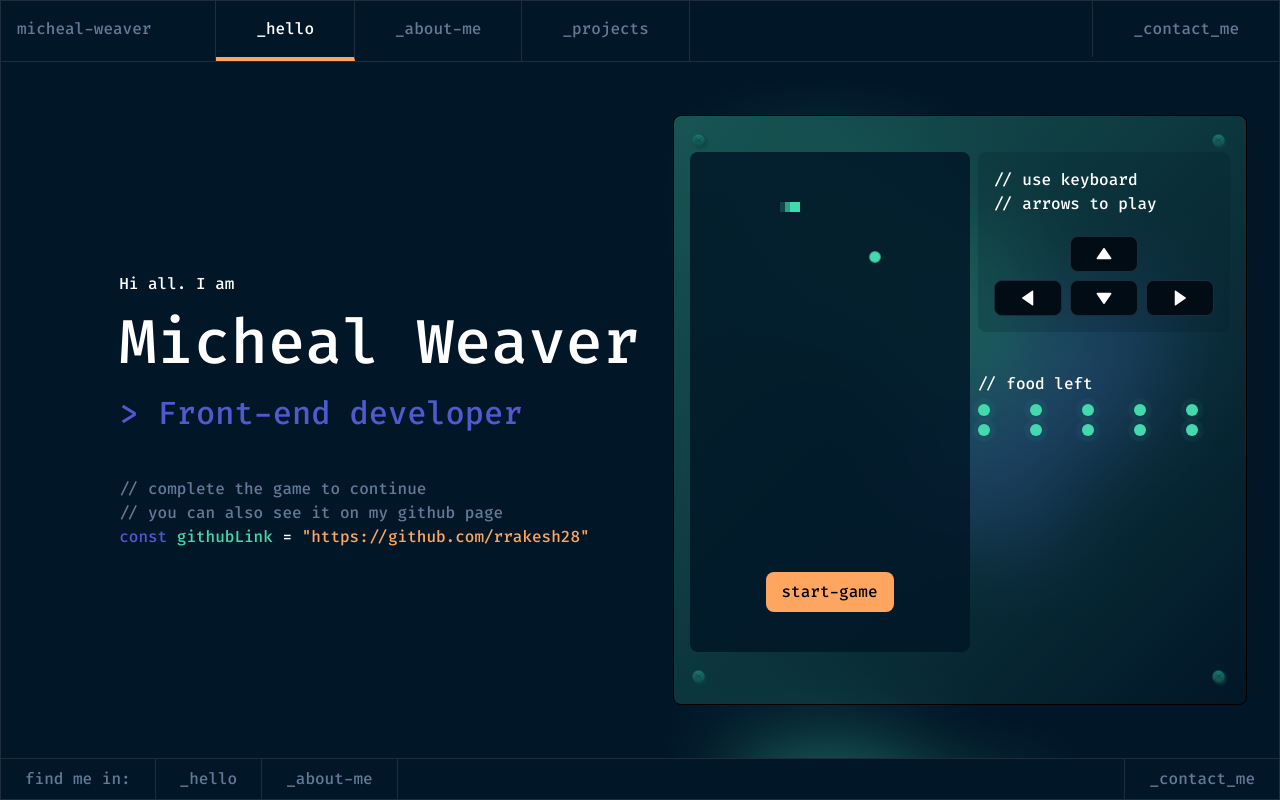
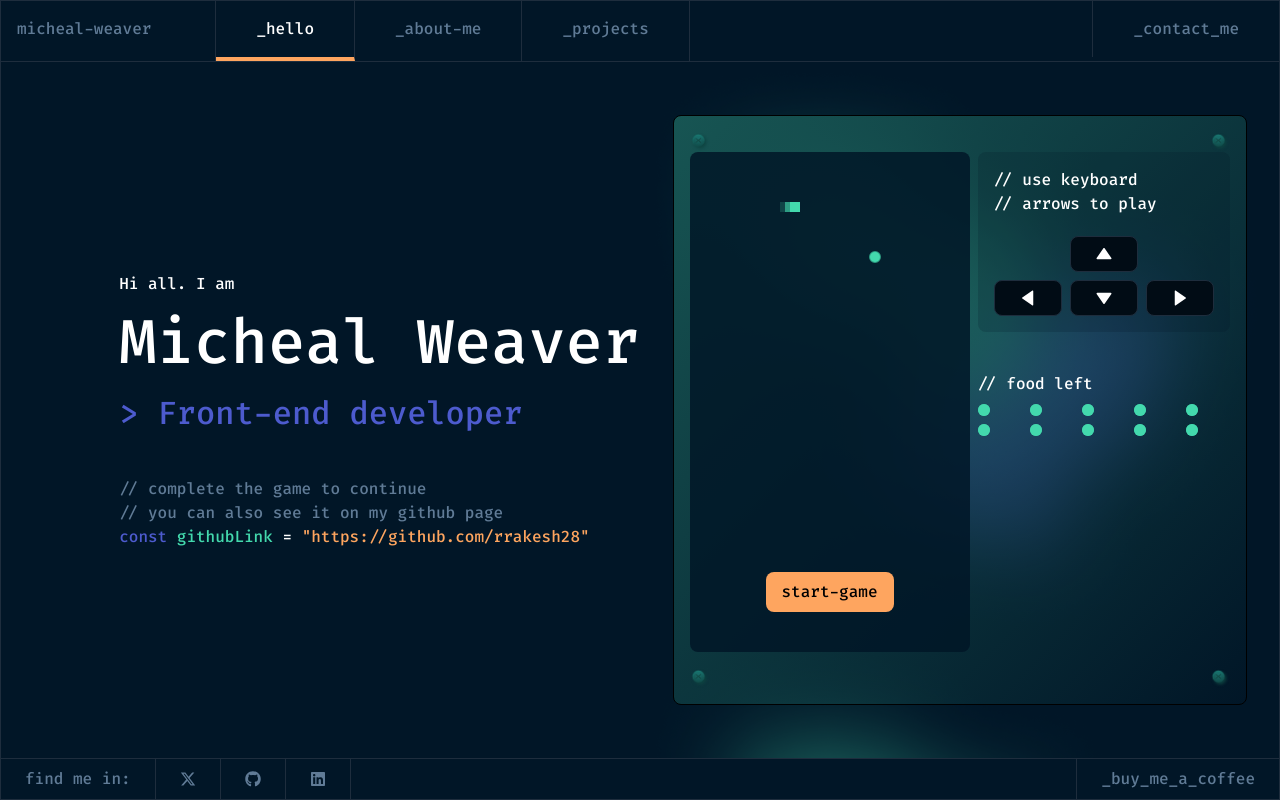
Before and after one commit to rrakesh28/portfolio-v2, a Next.js app: page / in a window 1280 px wide. Built offline with nearby package versions, Linux system fonts and the light colour scheme.

Commit message:
adjustments

```diff
--- a/app/layout.tsx
+++ b/app/layout.tsx
@@ -24,9 +24,18 @@ export default function RootLayout({
       <body
         className={`${firaCode.variable} antialiased bg-primary-base border border-lines h-screen flex flex-col`}
       >
-        <Header />
-        <div className="flex-1">{children}</div>
-        <Footer />
+        <div className="hidden lg:block">
+          <Header />
+        </div>
+        <div className="h-screen w-screen lg:hidden grid place-items-center">
+          <p className="text-white text-center">
+            Currently only available for desktops
+          </p>
+        </div>
+        <div className="flex-1 hidden lg:block">{children}</div>
+        <div className="hidden lg:block">
+          <Footer />
+        </div>
       </body>
     </html>
   );
--- a/components/Footer.tsx
+++ b/components/Footer.tsx
@@ -1,6 +1,8 @@
 import Link from "next/link";
 import React from "react";
-
+import { FaXTwitter } from "react-icons/fa6";
+import { FaGithub } from "react-icons/fa";
+import { FaLinkedin } from "react-icons/fa";
 const Footer: React.FC = () => {
   return (
     <div className="flex justify-between border-t border-t-lines text-secondary-muted">
@@ -9,25 +11,33 @@ const Footer: React.FC = () => {
           find me in:
         </p>
         <a
-          href={"/"}
-          className="block px-6 py-2 border-r border-r-lines hover:text-white"
+          href={"https://x.com/theamigoooooo"}
+          target="_blank"
+          className="px-6 py-2 border-r border-r-lines hover:text-white flex items-center"
         >
-          _hello
+          <FaXTwitter className="text-secondary-muted" />
         </a>
         <a
-          href={"/about"}
-          className="block px-6 py-2 border-r border-r-lines hover:text-white"
+          href={"https://github.com/rrakesh28"}
+          className="px-6 py-2 border-r border-r-lines hover:text-white flex items-center"
         >
-          _about-me
+          <FaGithub className="text-secondary-muted" />
+        </a>
+        <a
+          href={"https://www.linkedin.com/in/rakeshrebbavarapu/"}
+          className="px-6 py-2 border-r border-r-lines hover:text-white flex items-center"
+        >
+          <FaLinkedin className="text-secondary-muted" />
         </a>
       </div>
       <div>
-        <Link
-          href={"/contact"}
+        <a
+          href={"https://buymeacoffee.com/rebbavarapurakesh"}
+          target="_blank"
           className="block px-6 py-2 border-l border-l-lines hover:text-white"
         >
-          _contact_me
-        </Link>
+          _buy_me_a_coffee
+        </a>
       </div>
     </div>
   );
--- a/components/Game.jsx
+++ b/components/Game.jsx
@@ -1,3 +1,4 @@
+"use client";
 import React, { useState, useEffect, useRef } from "react";
 import Image from "next/image";
 import {
```
